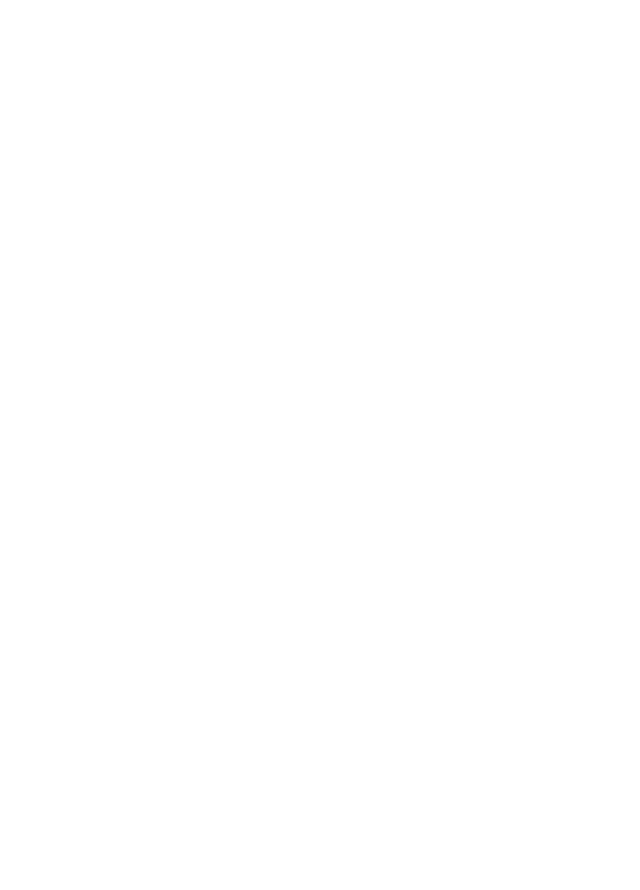
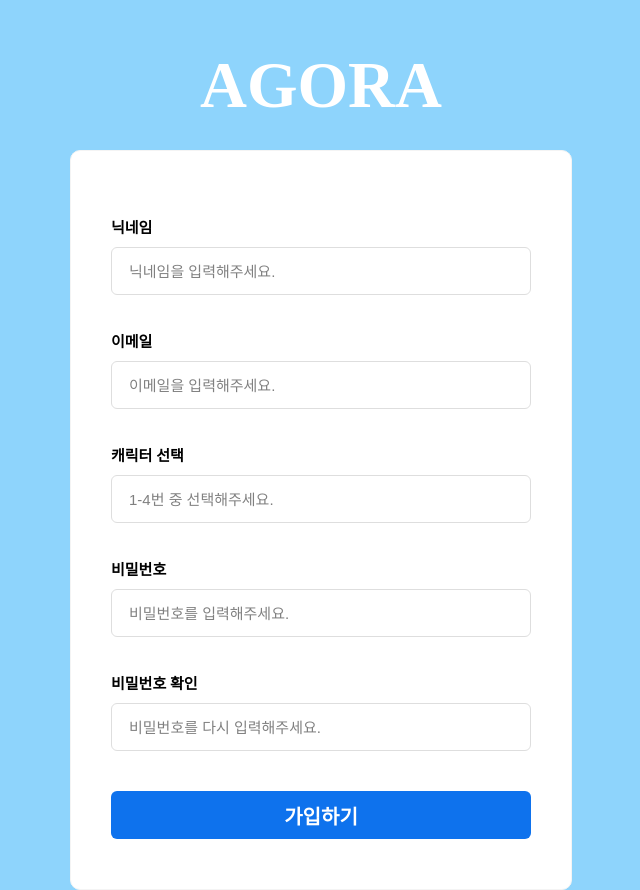
Before and after one commit to jjjjjeongwon/agora-frontend, a React (Create React App) app: page /signup in a window 1280 px wide. Before the commit this address had no page. Shown: the whole page, without its empty margins (319-959 px from the left). Before the commit the page ends 800 px from the top, so only its background shows below. Built offline with nearby package versions, Linux system fonts and the light colour scheme.

Commit message:
:white_check_mark: Feat: 회원가입 페이지 구현

```diff
--- a/src/App.css
+++ b/src/App.css
@@ -1,4 +1,7 @@
 body {
   margin: 0;
   padding: 0;
+  width: 100vw;
+  height: 100vh;
+  background-color: #8ed4fc;
 }
--- a/src/App.js
+++ b/src/App.js
@@ -5,7 +5,7 @@
 //pages
 import Login from './components/pages/Login';
 // import MapList from './components/pages/MapList';
-// import Signup from './components/pages/Signup';
+import Signup from './components/pages/Signup';
 import Main from './components/pages/Main';
 // import Three from './components/pages/Three';
 
@@ -15,7 +15,7 @@
       <Route path="/" element={<Main />} />
       {/* <Route path="/three" element={<Three />} /> */}
       <Route path="/login" element={<Login />} />
-      {/* <Route path="/signup" element={<Signup />} /> */}
+      <Route path="/signup" element={<Signup />} />
       {/* <Route path="/maplist" element={<MapList />} /> */}
     </Routes>
   );
--- /dev/null
+++ b/src/components/pages/Signup.js
@@ -0,0 +1,67 @@
+import React from 'react';
+import { styled } from 'styled-components';
+import LoginSignupTitle from '../ui/public/LoginSignupTitle';
+import SignupInputTitle from '../ui/Signup/SignupInputTitle';
+import EmailAuthInput from '../ui/Signup/EmailAuthInput';
+import AuthNumberInput from '../ui/Signup/AuthNumberInput';
+import LoginSignupInputForm from '../ui/public/LoginSignupInputForm';
+import PasswordInputForm from '../ui/public/PasswordInputForm';
+import LoginSignupButton from '../ui/public/LoginSignupButton';
+
+export const Signup = () => {
+  return (
+    <SignupContainer>
+      <LoginSignupTitle />
+      <Wrap>
+        <SignupWrap>
+          <SignupInputTitle title="닉네임" />
+
+          <LoginSignupInputForm text="닉네임을 입력해주세요." />
+          <SignupInputTitle title="이메일" />
+
+          <LoginSignupInputForm text="이메일을 입력해주세요." />
+
+          <SignupInputTitle title="캐릭터 선택" />
+          <LoginSignupInputForm text="1-4번 중 선택해주세요." />
+
+          <SignupInputTitle title="비밀번호" />
+          <PasswordInputForm text="비밀번호를 입력해주세요." />
+
+          <SignupInputTitle title="비밀번호 확인" />
+          <PasswordInputForm text="비밀번호를 다시 입력해주세요." />
+
+          <LoginSignupButton text="가입하기" />
+        </SignupWrap>
+      </Wrap>
+    </SignupContainer>
+  );
+};
+
+const SignupContainer = styled.div`
+  font-family: 'Noto Sans KR';
+  font-style: normal;
+  width: 100%;
+  display: flex;
+  flex-direction: column;
+  justify-content: center;
+  align-items: center;
+  margin-bottom: 50px;
+`;
+
+const Wrap = styled.div`
+  width: 500px;
+  max-width: 500px;
+  min-width: 500px;
+  background-color: white;
+  border: 1px solid #f4f4f4;
+  display: flex;
+  justify-content: center;
+  align-items: center;
+  border-radius: 10px;
+`;
+
+const SignupWrap = styled.div`
+  margin: 50px 150px;
+`;
+
+export default Signup;
--- /dev/null
+++ b/src/components/ui/Signup/AuthNumberInput.js
@@ -0,0 +1,65 @@
+import React from 'react';
+import styled from 'styled-components';
+import userAPI from '../../../apis/userAPI';
+import EmailAuthInput from './EmailAuthInput';
+
+import Swal from 'sweetalert2';
+
+const AuthNumberInput = ({ emailAuthNumRef, showTimer, emailAddress }) => {
+  const checkEmailAuth = async () => {
+    const authNum = emailAuthNumRef.current.value;
+    const email = emailAddress.current.value;
+    if (authNum) {
+      await userAPI
+        .post(`auth/email_auth/verify_email_code/${authNum}`, { email: email })
+        .then((res) => {
+          console.log(res);
+          Swal.fire({
+            title: '인증되었습니다!',
+            confirmButtonColor: '#0e72ed',
+          });
+        })
+        .catch((err) => {
+          console.log('인증번호 확인 에러', err);
+          Swal.fire({
+            title: '인증번호가 일치하지 않습니다!!',
+            confirmButtonColor: '#0e72ed',
+          });
+        });
+    } else {
+      window.alert('인증번호를 입력해주세요!');
+    }
+  };
+  return (
+    <Container>
+      <EmailAuthInput
+        OnClickCallback={checkEmailAuth}
+        title="인증확인"
+        placeholder="인증번호를 입력해주세요"
+        inputRef={emailAuthNumRef}
+      />
+      <TimeLeft>{showTimer}</TimeLeft>
+    </Container>
+  );
+};
+
+const Container = styled.div`
+  position: relative;
+`;
+
+const TimeLeft = styled.div`
+  width: 62px;
+  height: 23px;
+  font-size: 12px;
+  font-weight: bold;
+  color: #000000;
+  display: flex;
+  justify-content: center;
+  align-items: center;
+  margin-bottom: 12.5px;
+  top: 12px;
+  left: 250px;
+  position: absolute;
+`;
+
+export default AuthNumberInput;
--- /dev/null
+++ b/src/components/ui/Signup/EmailAuthInput.js
@@ -0,0 +1,58 @@
+import React from 'react';
+import styled from 'styled-components';
+
+const EmailAuthInput = ({ inputRef, OnClickCallback, title, placeholder }) => {
+  return (
+    <>
+      <Container>
+        <InputForm type="text" placeholder={placeholder} ref={inputRef} />
+        <ReceiveEmailButton onClick={OnClickCallback}>
+          {title}
+        </ReceiveEmailButton>
+      </Container>
+    </>
+  );
+};
+
+const Container = styled.div`
+  display: flex;
+  justify-content: space-between;
+`;
+
+const InputForm = styled.input`
+  width: 310px;
+  height: 48px;
+  font-size: 15px;
+  border-radius: 6px;
+  border: 1px solid #dedede;
+  padding: 14px 17px 13px;
+  margin-bottom: 20px;
+  outline: none;
+  box-sizing: border-box;
+  transition: all 0.1s ease;
+  &:focus {
+    border: 1px solid #326bf0;
+    padding: 14px 17px 13px;
+    box-shadow: 0px 0px 5px rgba(162, 233, 250, 0.5);
+  }
+  &::placeholder {
+    color: gray;
+  }
+`;
+
+const ReceiveEmailButton = styled.div`
+  width: 100px;
+  height: 48px;
+  cursor: pointer;
+  background-color: #0e72ed;
+  display: flex;
+  align-items: center;
+  justify-content: center;
+  font-size: 15px;
+  font-weight: bold;
+  color: white;
+  border: none;
+  border-radius: 6px;
+`;
+
+export default EmailAuthInput;
--- /dev/null
+++ b/src/components/ui/Signup/SignupButton.js
@@ -0,0 +1,23 @@
+import React from 'react';
+import styled from 'styled-components';
+
+const SignupButton = ({ clickSubmit }) => {
+  return <SignupBtn onClick={clickSubmit}>회원가입</SignupBtn>;
+};
+
+const SignupBtn = styled.div`
+  width: 55px;
+  height: 15px;
+  display: flex;
+  align-items: center;
+  justify-content: center;
+  margin: 15px auto 10px;
+  font-size: 15px;
+  color: gray;
+  cursor: pointer;
+  &:hover {
+    border-bottom: 1px solid gray;
+  }
+`;
+
+export default SignupButton;
--- /dev/null
+++ b/src/components/ui/Signup/SignupInputTitle.js
@@ -0,0 +1,15 @@
+import React from 'react';
+import styled from 'styled-components';
+
+const SignupInputTitle = ({ title }) => {
+  return <InputTitle>{title}</InputTitle>;
+};
+
+const InputTitle = styled.div`
+  width: 100px;
+  font-size: 15px;
+  font-weight: bold;
+  margin: 15px 0 10px 0;
+`;
+
+export default SignupInputTitle;
```
